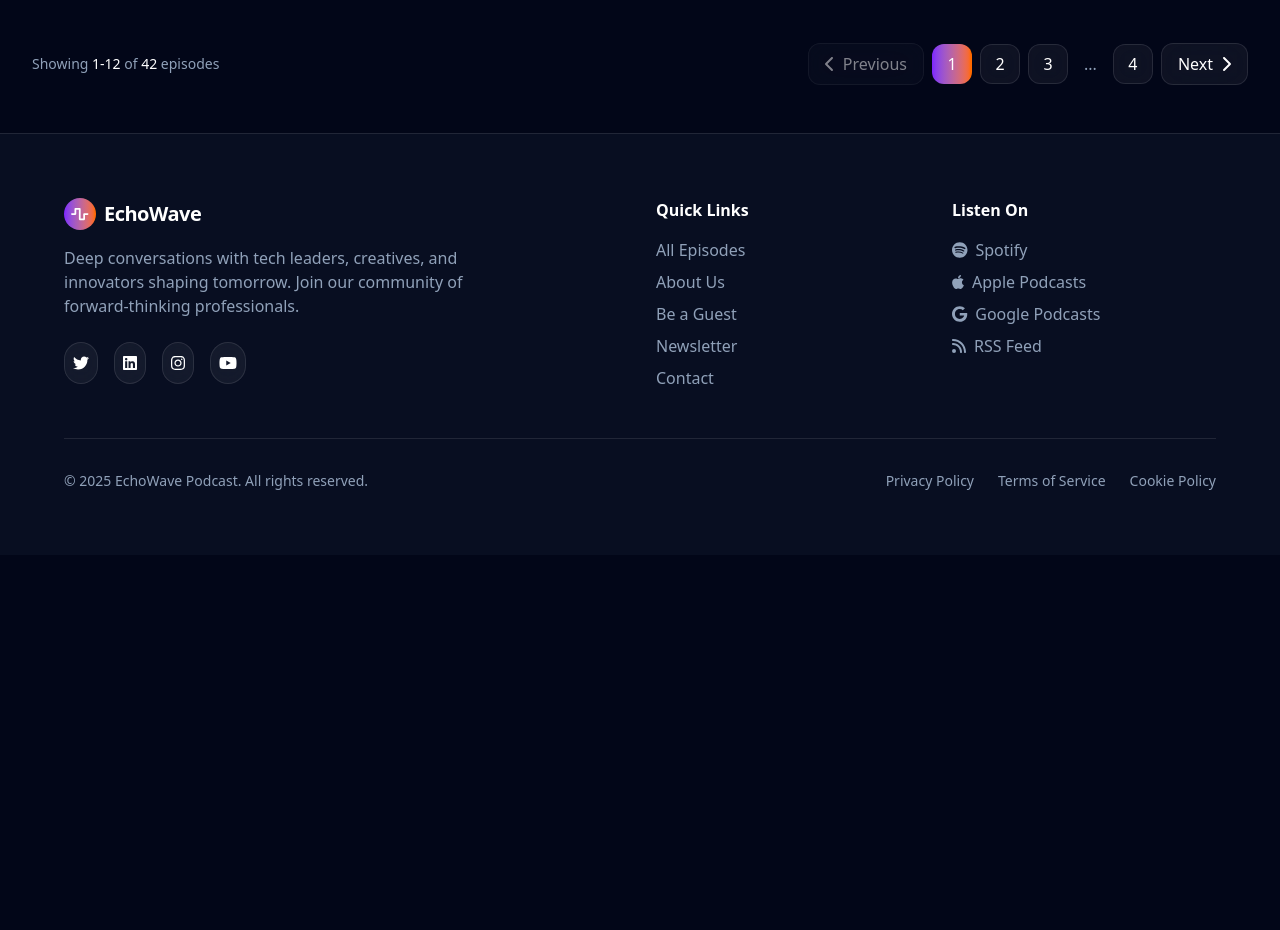
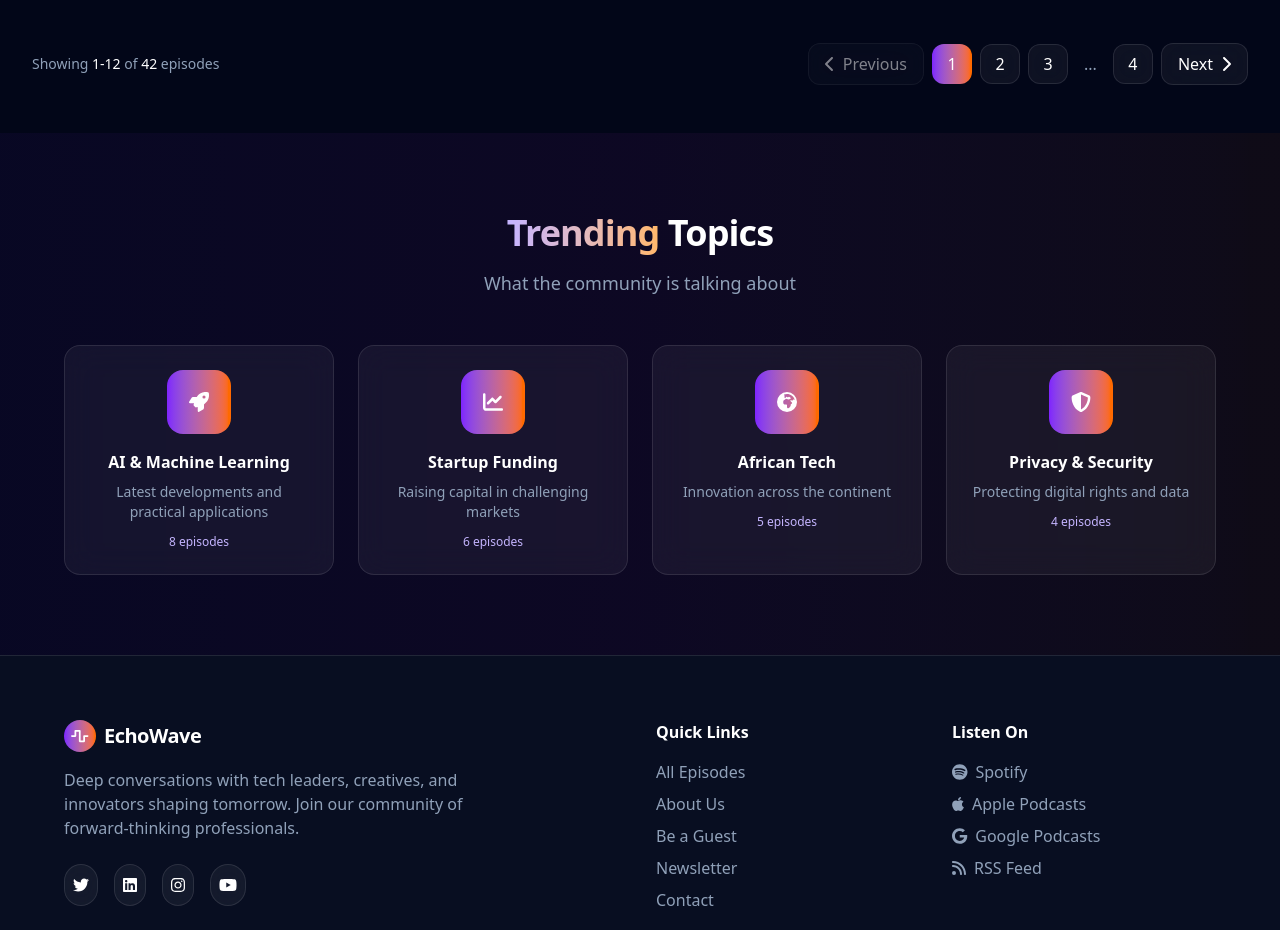
Before and after one commit to peterrobert/Podcast_react_template, a React (Vite) app: page / in a window 1280 px wide. Shown: the part 1840-2770 px from the top of the page. Before the commit the page ends 2395 px from the top, so only its background shows below. Built offline with nearby package versions, Linux system fonts and the light colour scheme.

Commit message:
Finish the episodes page

```diff
--- a/src/pages/episodes/EpisodesPage.tsx
+++ b/src/pages/episodes/EpisodesPage.tsx
@@ -1,4 +1,4 @@
-import { EpisodesSection, HeaderSection } from ".";
+import { EpisodesSection, HeaderSection, TrendingSection } from ".";
 import { episodes } from "../../../dummyData";
 
 const EpisodesPage = () => {
@@ -6,6 +6,7 @@ const EpisodesPage = () => {
     <>
       <HeaderSection />
       <EpisodesSection data={episodes} />
+      <TrendingSection />
     </>
   );
 };
--- a/src/pages/episodes/EpisodesSection.tsx
+++ b/src/pages/episodes/EpisodesSection.tsx
@@ -6,9 +6,9 @@ const EpisodesSection = ({ data = [] }: { data: Episode[] }) => {
   const displayEpisodes = () => {
     if (data.length === 0)
       return (
-        <section id="empty-state" className="py-20 hidden">
+        <section id="empty-state" className="py-20">
           <div className="container mx-auto px-4 sm:px-6 lg:px-8">
-            <div className="max-w-2xl mx-auto text-center">
+            <div className="max-w-2xl mx-auto text-center justify-center">
               <div className="mb-8">
                 <div className="w-32 h-32 mx-auto mb-6 bg-gradient-to-r from-violet-600/20 to-orange-500/20 rounded-full flex items-center justify-center">
                   <i className="fas fa-search text-4xl text-slate-400"></i>
--- /dev/null
+++ b/src/pages/episodes/NewsLetterSection.tsx
@@ -0,0 +1,56 @@
+const NewsLetterSection = () => {
+  return (
+    <section id="newsletter-cta" className="py-20">
+      <div className="container mx-auto px-4 sm:px-6 lg:px-8">
+        <div className="max-w-4xl mx-auto">
+          <div className="gradient-border">
+            <div className="gradient-border-inner p-8 lg:p-12 text-center">
+              <h2 className="text-3xl lg:text-4xl font-display font-bold tracking-tight mb-6">
+                Never Miss an{" "}
+                <span className="bg-gradient-to-r from-violet-300 to-orange-300 bg-clip-text text-transparent">
+                  Episode
+                </span>
+              </h2>
+
+              <p className="text-slate-400 text-lg mb-8 max-w-2xl mx-auto">
+                Get notified when new episodes drop, plus exclusive
+                behind-the-scenes content and curated insights delivered to your
+                inbox.
+              </p>
+
+              <div className="max-w-md mx-auto mb-8">
+                <div className="flex">
+                  <input
+                    type="email"
+                    placeholder="Enter your email address"
+                    className="flex-1 px-6 py-4 rounded-l-full glass-surface border border-white/20 border-r-0 focus:outline-none focus:ring-4 focus:ring-violet-400/40 focus:ring-offset-2 focus:ring-offset-transparent placeholder-slate-400"
+                  />
+                  <button className="bg-gradient-to-r from-violet-600 to-orange-500 px-8 py-4 rounded-r-full font-semibold hover:opacity-95 active:scale-[0.99] transition-all focus:outline-none focus:ring-4 focus:ring-violet-400/40">
+                    Subscribe
+                  </button>
+                </div>
+              </div>
+
+              <div className="flex items-center justify-center space-x-8 text-sm text-slate-400">
+                <div className="flex items-center">
+                  <i className="fas fa-check-circle text-green-400 mr-2"></i>
+                  <span>Weekly digest</span>
+                </div>
+                <div className="flex items-center">
+                  <i className="fas fa-check-circle text-green-400 mr-2"></i>
+                  <span>No spam ever</span>
+                </div>
+                <div className="flex items-center">
+                  <i className="fas fa-check-circle text-green-400 mr-2"></i>
+                  <span>3,500+ subscribers</span>
+                </div>
+              </div>
+            </div>
+          </div>
+        </div>
+      </div>
+    </section>
+  );
+};
+
+export default NewsLetterSection;
--- /dev/null
+++ b/src/pages/episodes/TrendingSection.tsx
@@ -0,0 +1,80 @@
+const TrendingSection = () => {
+  return (
+    <section
+      id="trending-topics"
+      className="py-20 bg-gradient-to-r from-violet-600/5 via-fuchsia-500/5 to-orange-500/5"
+    >
+      <div className="container mx-auto px-4 sm:px-6 lg:px-8">
+        <div className="max-w-6xl mx-auto">
+          <div className="text-center mb-12">
+            <h2 className="text-3xl lg:text-4xl font-display font-bold tracking-tight mb-4">
+              <span className="bg-gradient-to-r from-violet-300 to-orange-300 bg-clip-text text-transparent">
+                Trending
+              </span>{" "}
+              Topics
+            </h2>
+            <p className="text-slate-400 text-lg">
+              What the community is talking about
+            </p>
+          </div>
+
+          <div className="grid md:grid-cols-2 lg:grid-cols-4 gap-6">
+            <div className="glass-surface p-6 rounded-2xl border border-white/20 hover:bg-white/10 transition-all cursor-pointer group text-center">
+              <div className="w-16 h-16 bg-gradient-to-r from-violet-600 to-orange-500 rounded-2xl flex items-center justify-center mb-4 mx-auto group-hover:scale-110 transition-transform">
+                <i className="fas fa-rocket text-white text-xl"></i>
+              </div>
+              <h3 className="font-bold mb-2">AI & Machine Learning</h3>
+              <p className="text-slate-400 text-sm mb-3">
+                Latest developments and practical applications
+              </p>
+              <div className="text-xs text-violet-300 font-medium">
+                8 episodes
+              </div>
+            </div>
+
+            <div className="glass-surface p-6 rounded-2xl border border-white/20 hover:bg-white/10 transition-all cursor-pointer group text-center">
+              <div className="w-16 h-16 bg-gradient-to-r from-violet-600 to-orange-500 rounded-2xl flex items-center justify-center mb-4 mx-auto group-hover:scale-110 transition-transform">
+                <i className="fas fa-chart-line text-white text-xl"></i>
+              </div>
+              <h3 className="font-bold mb-2">Startup Funding</h3>
+              <p className="text-slate-400 text-sm mb-3">
+                Raising capital in challenging markets
+              </p>
+              <div className="text-xs text-violet-300 font-medium">
+                6 episodes
+              </div>
+            </div>
+
+            <div className="glass-surface p-6 rounded-2xl border border-white/20 hover:bg-white/10 transition-all cursor-pointer group text-center">
+              <div className="w-16 h-16 bg-gradient-to-r from-violet-600 to-orange-500 rounded-2xl flex items-center justify-center mb-4 mx-auto group-hover:scale-110 transition-transform">
+                <i className="fas fa-globe-africa text-white text-xl"></i>
+              </div>
+              <h3 className="font-bold mb-2">African Tech</h3>
+              <p className="text-slate-400 text-sm mb-3">
+                Innovation across the continent
+              </p>
+              <div className="text-xs text-violet-300 font-medium">
+                5 episodes
+              </div>
+            </div>
+
+            <div className="glass-surface p-6 rounded-2xl border border-white/20 hover:bg-white/10 transition-all cursor-pointer group text-center">
+              <div className="w-16 h-16 bg-gradient-to-r from-violet-600 to-orange-500 rounded-2xl flex items-center justify-center mb-4 mx-auto group-hover:scale-110 transition-transform">
+                <i className="fas fa-shield-alt text-white text-xl"></i>
+              </div>
+              <h3 className="font-bold mb-2">Privacy & Security</h3>
+              <p className="text-slate-400 text-sm mb-3">
+                Protecting digital rights and data
+              </p>
+              <div className="text-xs text-violet-300 font-medium">
+                4 episodes
+              </div>
+            </div>
+          </div>
+        </div>
+      </div>
+    </section>
+  );
+};
+
+export default TrendingSection;
--- a/src/pages/episodes/index.ts
+++ b/src/pages/episodes/index.ts
@@ -1,5 +1,6 @@
 import EpisodesPage from "./EpisodesPage";
 import HeaderSection from "./HeaderSection";
 import EpisodesSection from "./EpisodesSection";
+import TrendingSection from "./TrendingSection";
 
-export {EpisodesPage, HeaderSection, EpisodesSection}
+export {EpisodesPage, HeaderSection, EpisodesSection, TrendingSection}
```
